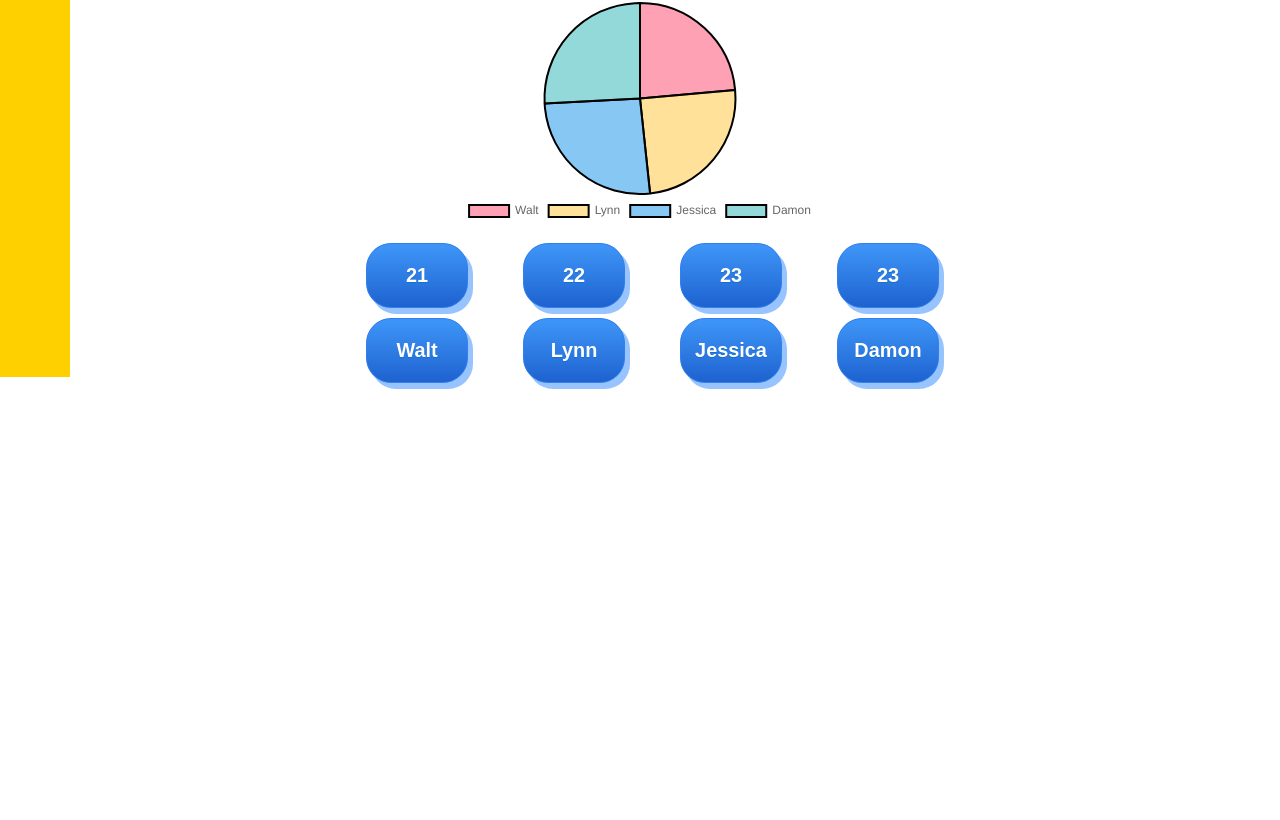
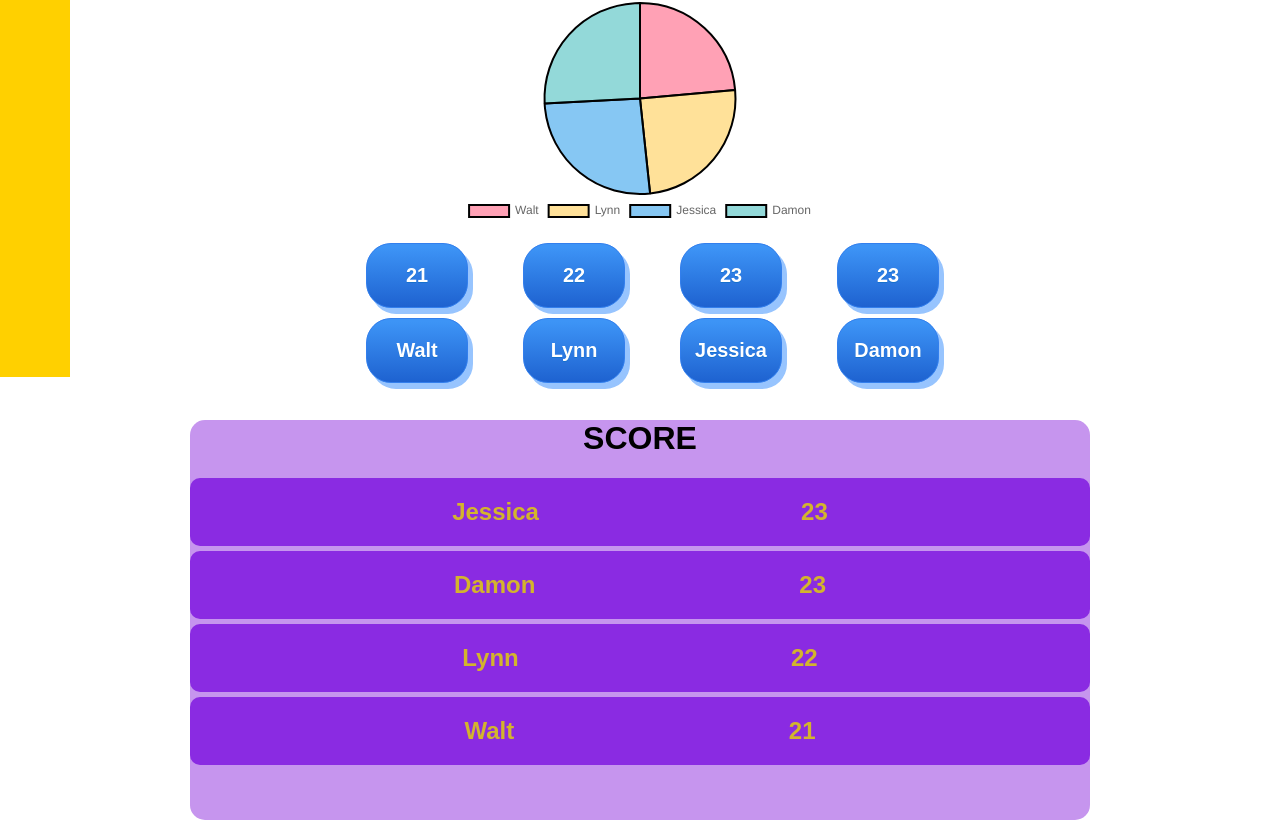
Before and after one commit to WaltDeyzel/scoreboard, a React (Create React App) app: page / in a window 1280 px wide. Shown: the part 518-1338 px from the top of the page. Before the commit the page ends 917 px from the top, so only its background shows below. Built offline with nearby package versions, Linux system fonts and the light colour scheme.

Commit message:
Added a hall of fame section. Called it TopList. Can use it for popular games and best players.

```diff
--- a/src/components/Navbar/Navbar.js
+++ b/src/components/Navbar/Navbar.js
@@ -12,8 +12,8 @@ const navBar = (props) => {
                 <li><Link to="/"><h4>Home</h4></Link></li>
                 <li><Link to="/user-profile"><h4>Profile</h4></Link></li>
                 <li><Link to="/user-stats"><h4>Stats</h4></Link></li>
-                <li><Link><h4>icon</h4></Link></li>
-                <li><Link><h4>icon</h4></Link></li>
+                <li><Link to="/user-stats"><h4>icon</h4></Link></li>
+                <li><Link to="/user-stats"><h4>icon</h4></Link></li>
             </ul>
         </div>
     );
--- /dev/null
+++ b/src/components/TopLists/TopList.css
@@ -0,0 +1,6 @@
+.TopList{
+    background-color: rgb(198, 149, 238);
+    width: 100%;
+    height: 400px;
+    border-radius: 15px;
+}
--- /dev/null
+++ b/src/components/TopLists/TopList.js
@@ -0,0 +1,23 @@
+import React from 'react';
+import './TopList.css';
+
+import TopListTile from './TopListTile/TopListTile'
+
+const topList = (props) => {
+    const players = [...props.players].sort((a,b) => {return(b.score - a.score)});
+
+    for(let key in players){
+        console.log(players[key].score);
+    }
+   return(
+       <div className="TopList">
+           <h1>SCORE</h1>
+           {
+               players.map( (player, index) => {
+                   return <TopListTile player={player} />;
+               })
+           }
+       </div>
+   );
+}
+export default topList;
--- /dev/null
+++ b/src/components/TopLists/TopListTile/TopListTile.css
@@ -0,0 +1,12 @@
+.TopListTile{
+    text-align: center;
+    color: rgb(211, 180, 45);
+
+    display: flex;
+    flex-flow: row;
+    justify-content: space-evenly;
+
+    border-radius: 10px;
+    background-color: blueviolet;
+    margin-bottom: 5px;
+}
--- /dev/null
+++ b/src/components/TopLists/TopListTile/TopListTile.js
@@ -0,0 +1,12 @@
+import React from 'react'
+import './TopListTile.css'
+
+const topListTile = (props) => {
+   return(
+       <div className={'TopListTile'}>
+           <h2>{props.player.name}</h2>
+           <h2>{props.player.score}</h2>
+       </div>
+   );
+}
+export default topListTile;
--- a/src/container/MainPage/MainPage.js
+++ b/src/container/MainPage/MainPage.js
@@ -4,6 +4,7 @@ import './MainPage.css';
 import Aux from '../../hoc/Auxx';
 import Players from '../../components/Players/Players';
 import Chart from '../../components/Chart/MainChart';
+import TopList from '../../components/TopLists/TopList'
 
 class MainPage extends Component {
 
@@ -40,6 +41,7 @@ class MainPage extends Component {
             <Aux>
                 <Chart persons={this.state.persons} />
                 <Players players={this.state.persons} scoreAdd={this.addScoreHandler} />
+                <TopList players={this.state.persons} />
             </Aux>
         );
     }
```
Also changed, not shown: 1 other file (tests, documents, lock files or other folders).
